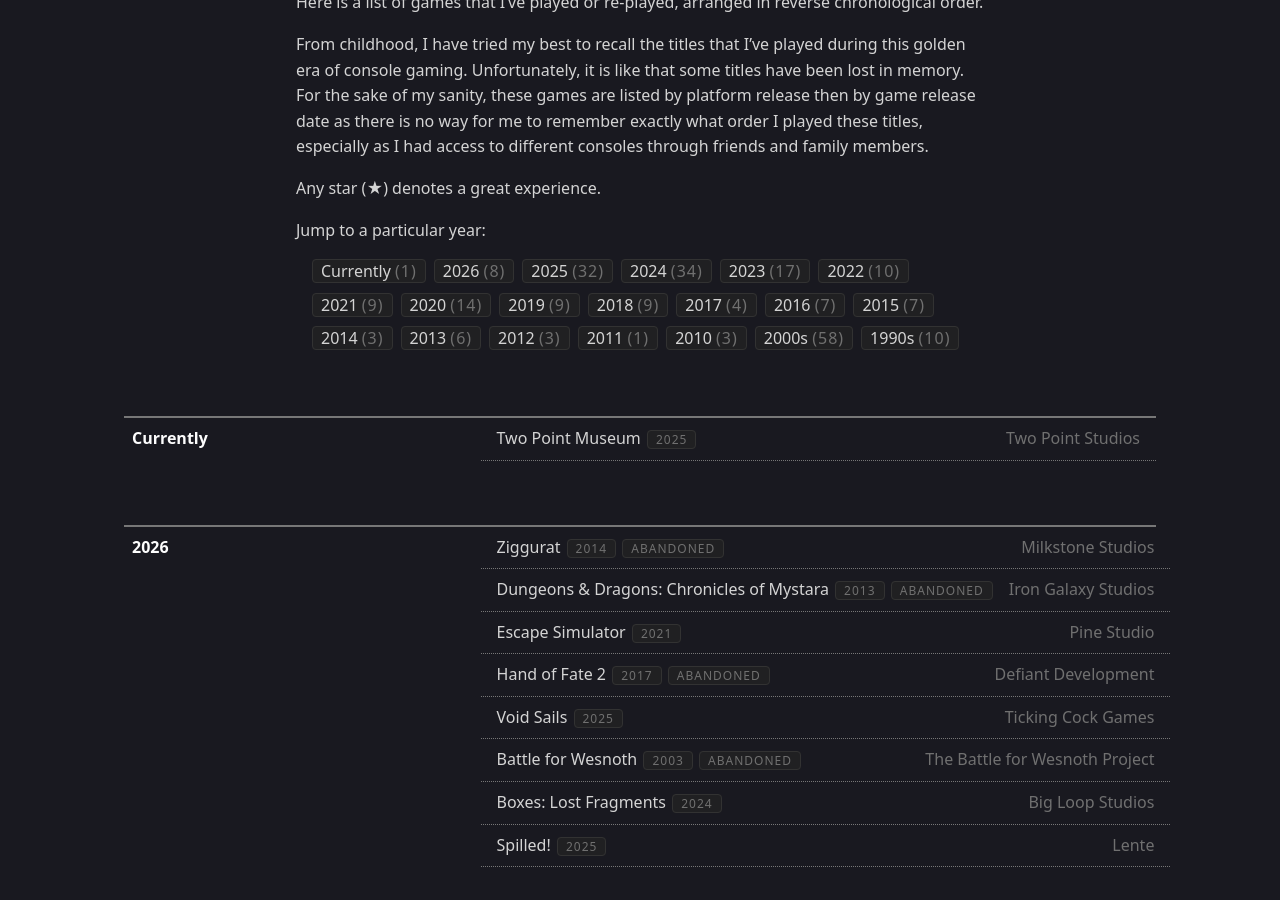
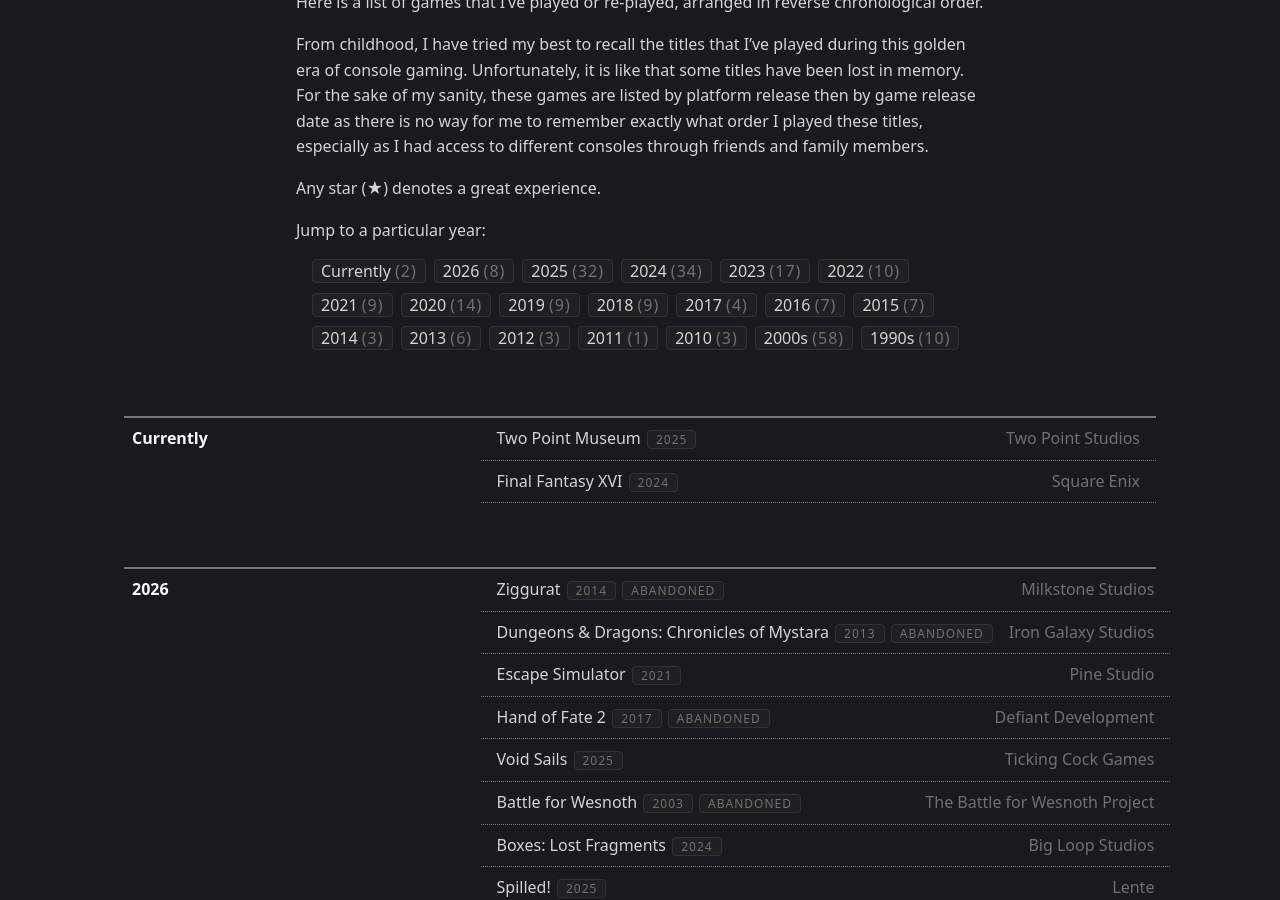
Before and after one commit to KlazHTT/personal-website, a Jekyll site: the page built from pages/gaming.md, in a window 1280 px wide and 900 px high, scrolled down 370 px. Built offline with Jekyll 4.4.1, drawn with Linux system fonts in a browser that asks for light colours.

Commit message:
Update games.yml

```diff
--- a/_data/games.yml
+++ b/_data/games.yml
@@ -3,6 +3,10 @@
     - title: Two Point Museum
       developer: Two Point Studios
       released: 2025
+      status:
+    - title: Final Fantasy XVI
+      developer: Square Enix
+      released: 2024
       status:
 - year: 2026
   games:
```
